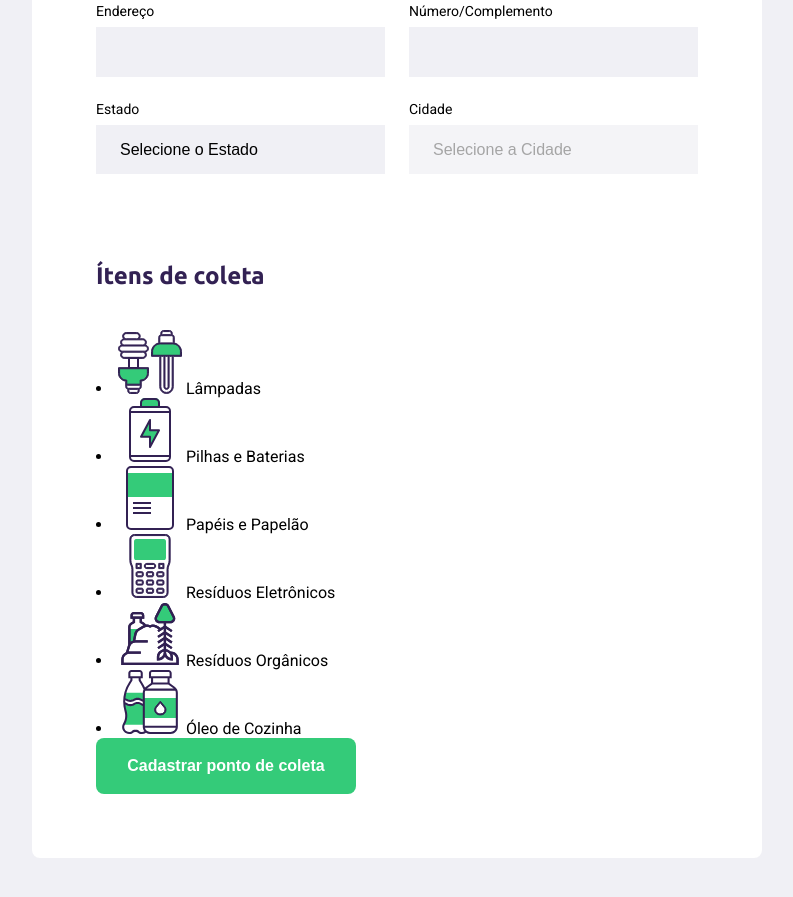
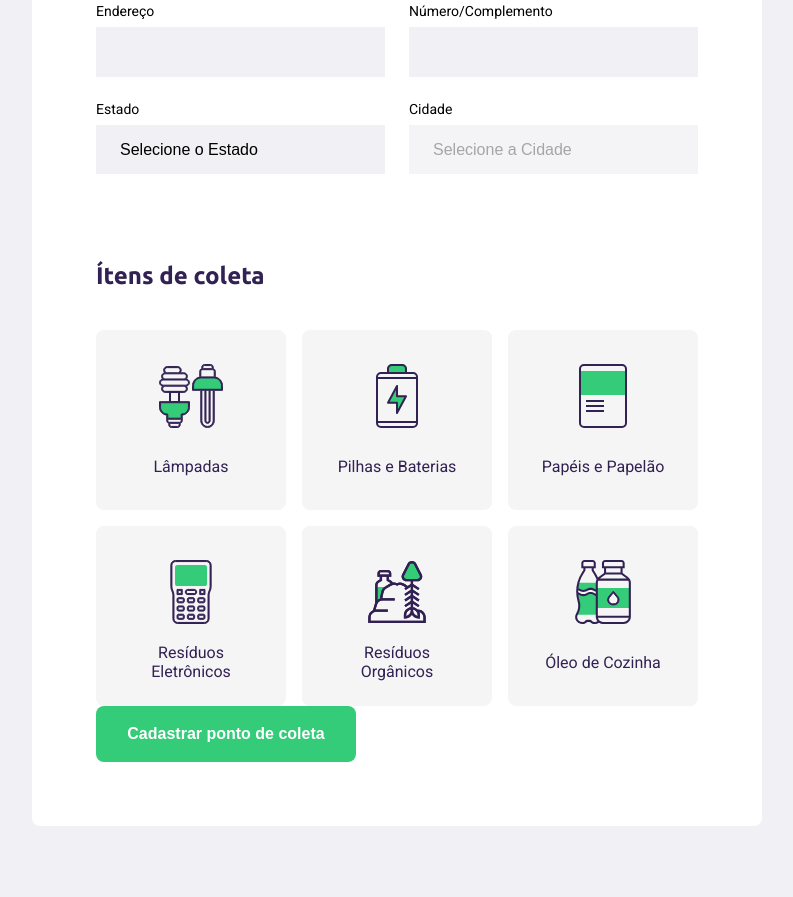
Before and after one commit to RenanTRS/ecoleta, a plain HTML site: page create-point.html in a window 1280 px wide. Shown: the part 505-1402 px from the top of the page, without its empty margins (243-1036 px from the left). Drawn offline with Linux system fonts and the light colour scheme; no server answers.

Commit message:
add estilo dos itens

```diff
--- a/styles/create-point.css
+++ b/styles/create-point.css
@@ -94,3 +94,30 @@ form button{
 form button:hover{
     background-color: #2fb86e;
 }
+
+.itens-grid{
+    display: grid;
+    grid-template-columns: 1fr 1fr 1fr;
+    gap: 16px;
+}
+.itens-grid li{
+    background-color: #f5f5f5;
+    list-style: none;
+    border: 2px solid #f5f5f5;
+    border-radius: 8px;
+    height: 180px;
+    padding: 32px 24px 16px;
+    display: flex;
+    flex-direction: column;
+    align-items: center;
+    justify-content: space-between;
+    text-align: center;
+    cursor: pointer;
+}
+.itens-grid li span{
+    flex: 1;
+    display: flex;
+    align-items: center;
+    color: var(--title-color);
+    margin-top: 12px;
+}
```
